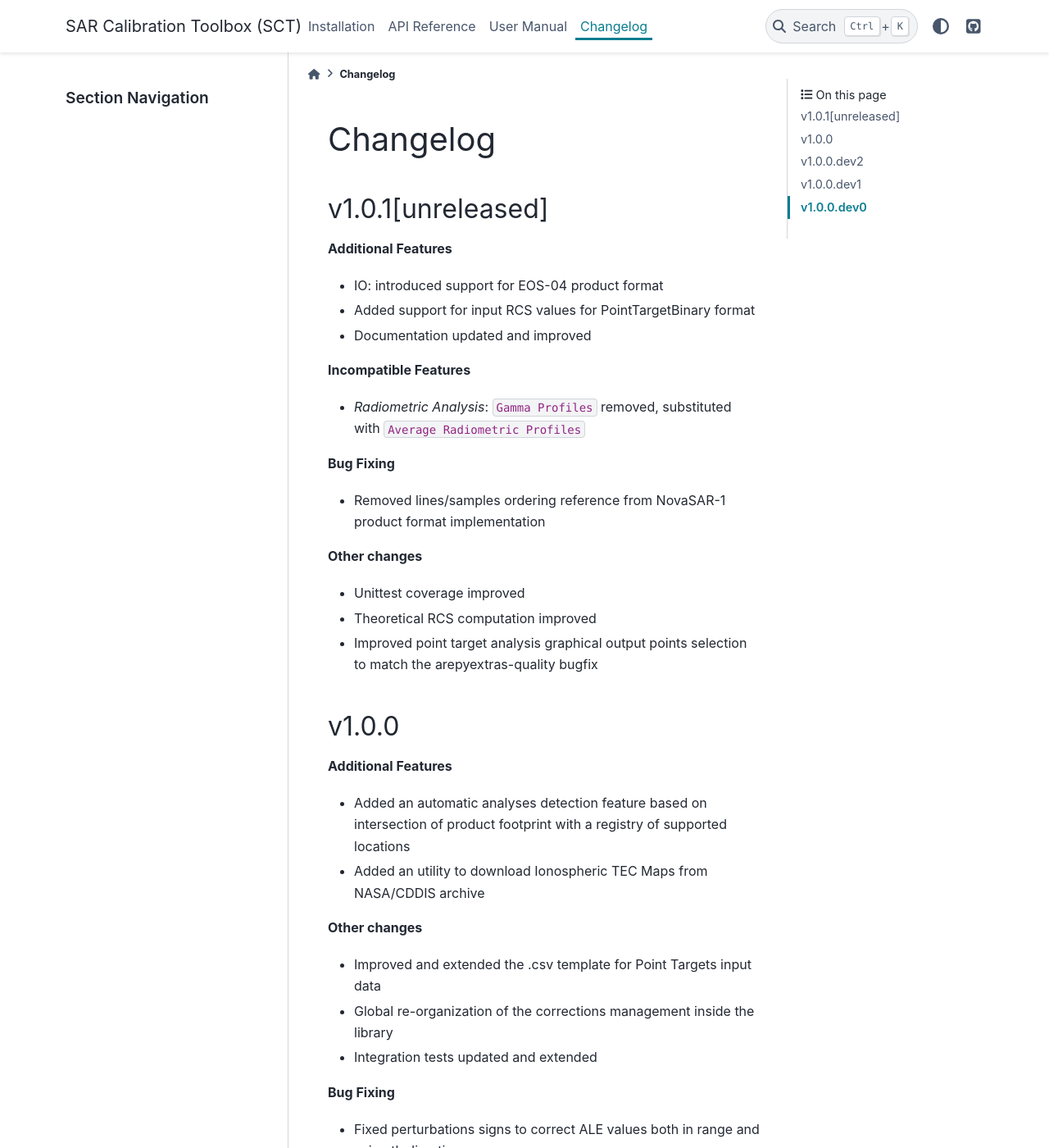
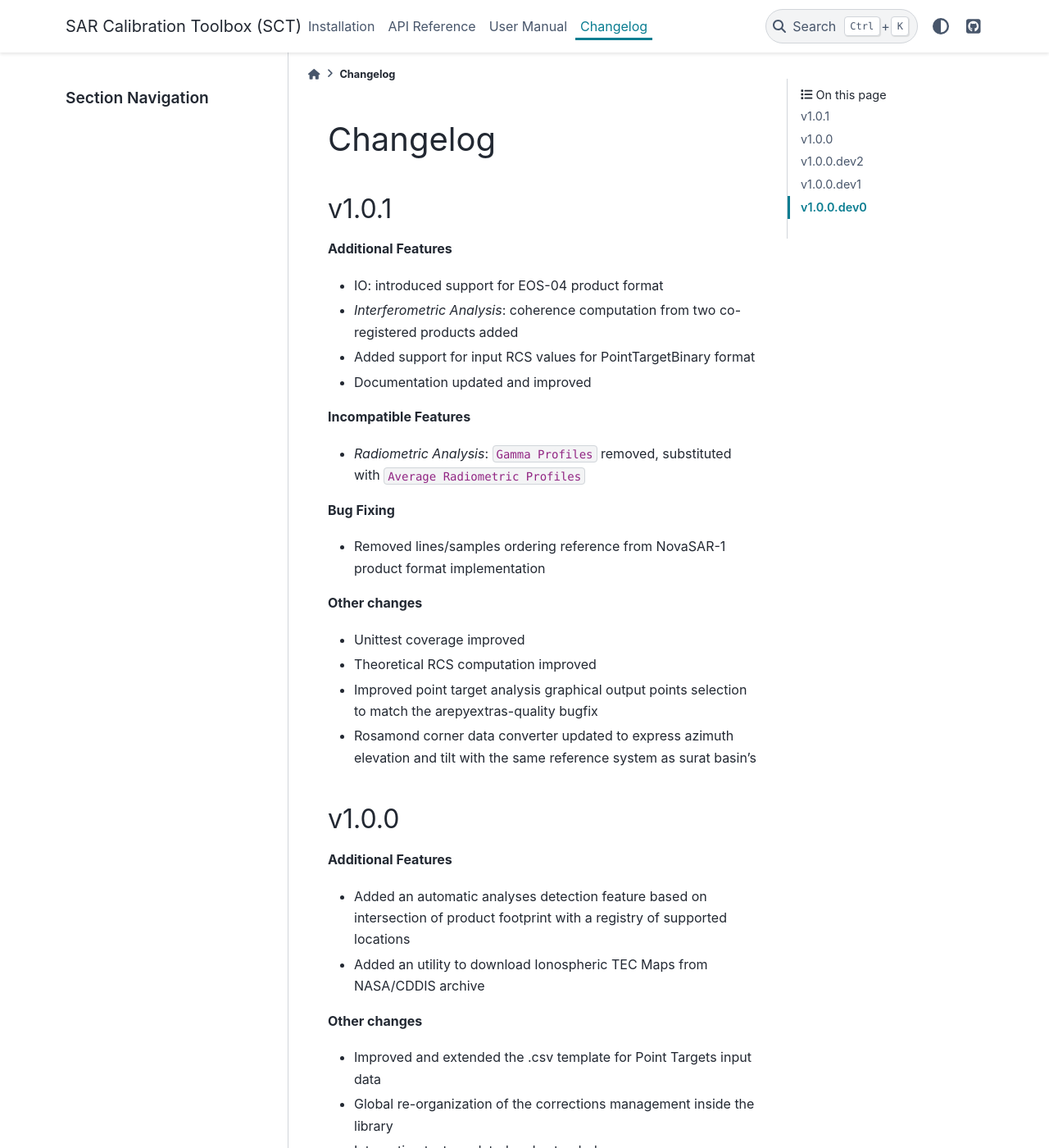
Before and after one commit to aresys-srl/sct, a Sphinx documentation site: the page built from docs/source/changelog.rst, in a window 1280 px wide and 1400 px high. Shown: the whole window at 82% size. Built offline with Sphinx 7.4.7 and the PyData theme 0.15.4, drawn with Linux system fonts in a browser that asks for light colours.

Commit message:
changelog updated

```diff
--- a/docs/source/changelog.rst
+++ b/docs/source/changelog.rst
@@ -1,12 +1,13 @@
 Changelog
 =========
 
-v1.0.1[unreleased]
-------------------
+v1.0.1
+------
 
 **Additional Features**
 
 - IO: introduced support for EOS-04 product format
+- `Interferometric Analysis`: coherence computation from two co-registered products added
 - Added support for input RCS values for PointTargetBinary format
 - Documentation updated and improved
 
@@ -23,6 +24,8 @@ v1.0.1[unreleased]
 - Unittest coverage improved
 - Theoretical RCS computation improved
 - Improved point target analysis graphical output points selection to match the arepyextras-quality bugfix
+- Rosamond corner data converter updated to express azimuth elevation and tilt with the same reference system as surat basin's
+
 
 v1.0.0
 ------
```
